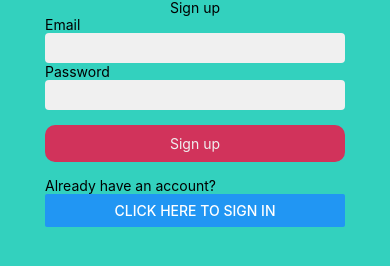
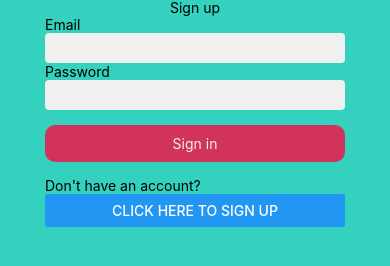
Before and after one commit to johannesmu/CrossPlat2, a React Native app: screen /Signin in a window 390 px wide. Shown: the part 296-562 px from the top of the page. Built offline with nearby package versions, Linux system fonts and the light colour scheme.

Commit message:
SignIn fixes

```diff
--- a/components/Signin.js
+++ b/components/Signin.js
@@ -19,10 +19,10 @@ export function Signin (props){
           <Text>Password</Text>
           <TextInput style={styles.input} />
           <TouchableOpacity style={styles.button}>
-            <Text style={styles.buttonText}>Sign up</Text>
+            <Text style={styles.buttonText}>Sign in</Text>
           </TouchableOpacity>
-          <Text>Already have an account?</Text>
-          <Button title="Click here to sign in" onPress={() => navigation.navigate("Signin")} />
+          <Text>Don't have an account?</Text>
+          <Button title="Click here to sign up" onPress={() => navigation.navigate("Signup")} />
         </View>
         </KeyboardAvoidingView>
 
```
